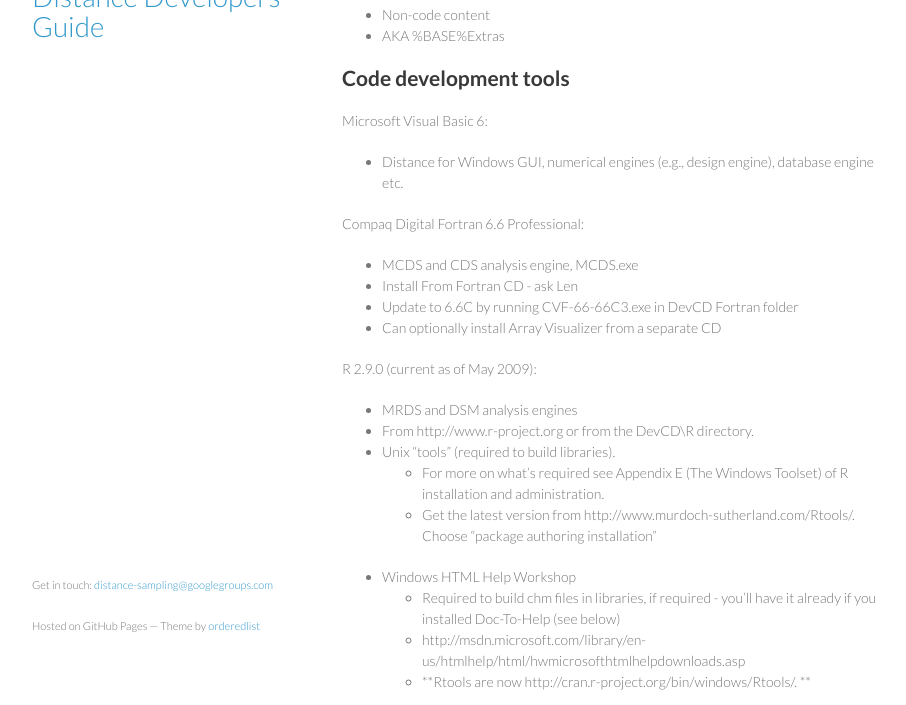
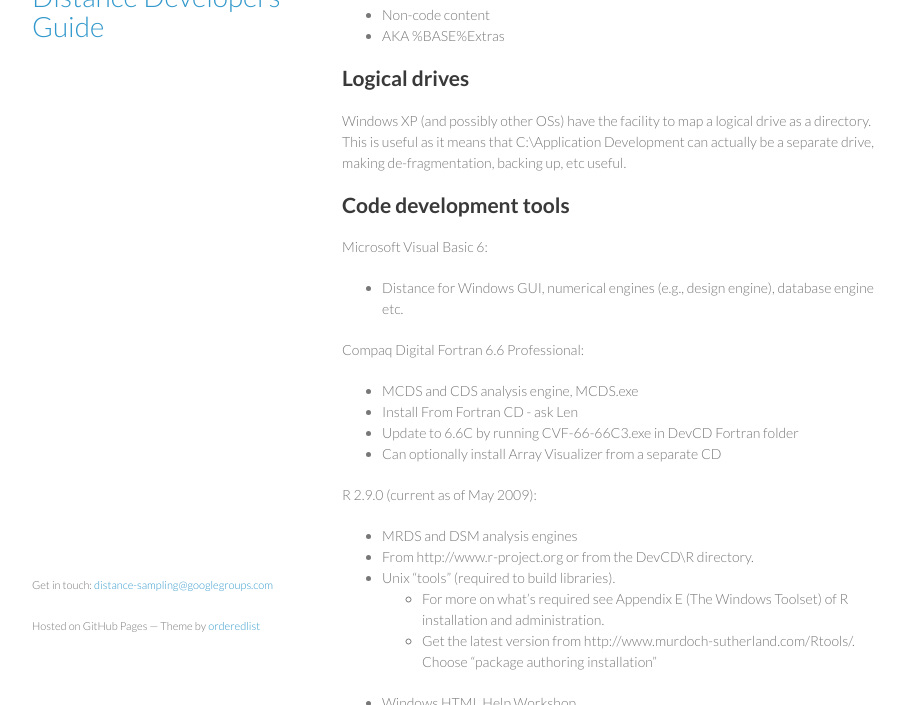
Before and after one commit to softwaresaved/distance-consultancy, a Jekyll site: the page built from developer/SetUpDevelopmentEnvironment.md, in a window 1280 px wide and 900 px high, scrolled down 572 px, cut to the strip 195-900 px from the top of the window. Shown: the whole strip, without its empty margins (178-1084 px from the left). Built offline with Jekyll 4.4.1, drawn with Linux system fonts in a browser that asks for light colours.

Commit message:
Added note on virtual drives

```diff
--- a/developer/SetUpDevelopmentEnvironment.md
+++ b/developer/SetUpDevelopmentEnvironment.md
@@ -36,6 +36,11 @@
 
 * Non-code content
 * AKA %BASE%Extras
+
+Logical drives
+--------------
+
+Windows XP (and possibly other OSs) have the facility to map a logical drive as a directory. This is useful as it means that C:\Application Development can actually be a separate drive, making de-fragmentation, backing up, etc useful.
 
 Code development tools
 ----------------------
```
